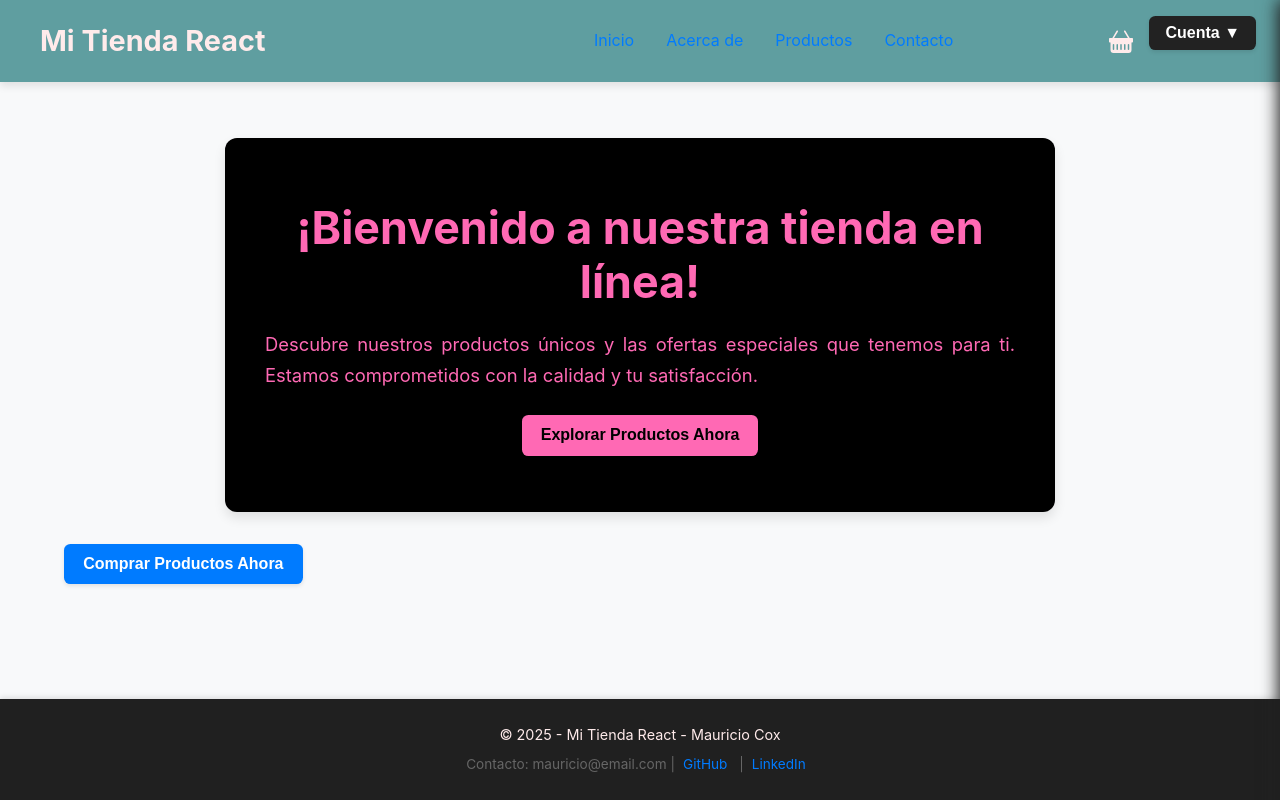
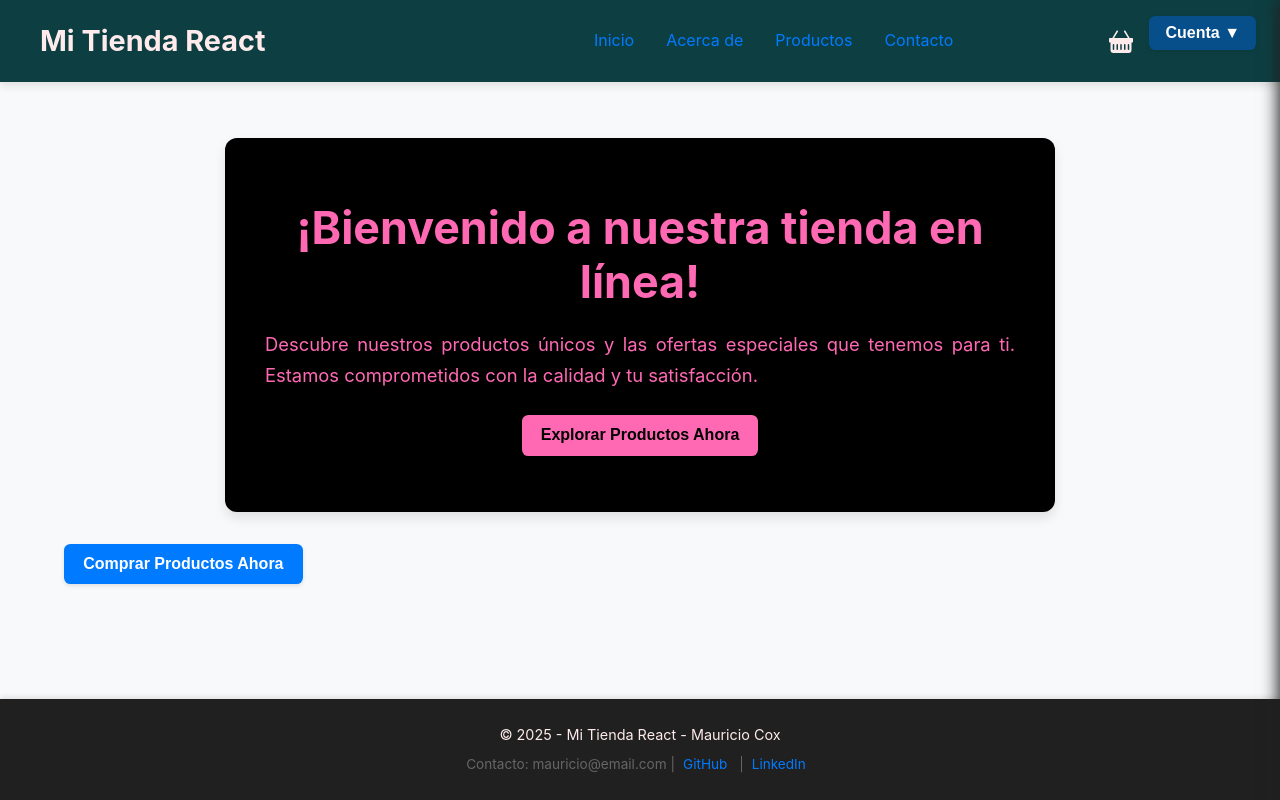
Before and after one commit to coxmau77/PIF_react, a React (Vite) app: page / in a window 1280 px wide. Built offline with nearby package versions, Linux system fonts and the light colour scheme.

Commit message:
chore: ajuste nav module

```diff
--- a/src/layout/Nav/Nav.module.css
+++ b/src/layout/Nav/Nav.module.css
@@ -15,7 +15,7 @@
 }
 /* Responsive Nav */
 .navContainer {
-  background-color: cadetblue;
+  background-color: rgb(13, 63, 66);
 }
 .navMenuToggle {
   display: none;
@@ -49,7 +49,7 @@
     position: absolute;
     left: 0;
     top: 100%;
-    background: var(--dark-color, #222);
+    background: var(--dark-color, #5c4040);
     width: 200px;
     box-shadow: 0 2px 8px rgba(0,0,0,0.12);
     border-radius: 0 0 0.7rem 0.7rem;
@@ -90,7 +90,7 @@
   }
 }
 .userMenuBtn {
-  background: #222;
+  background: #074f8a;
   color: #fff;
   border: none;
   border-radius: 0.4rem;
```
